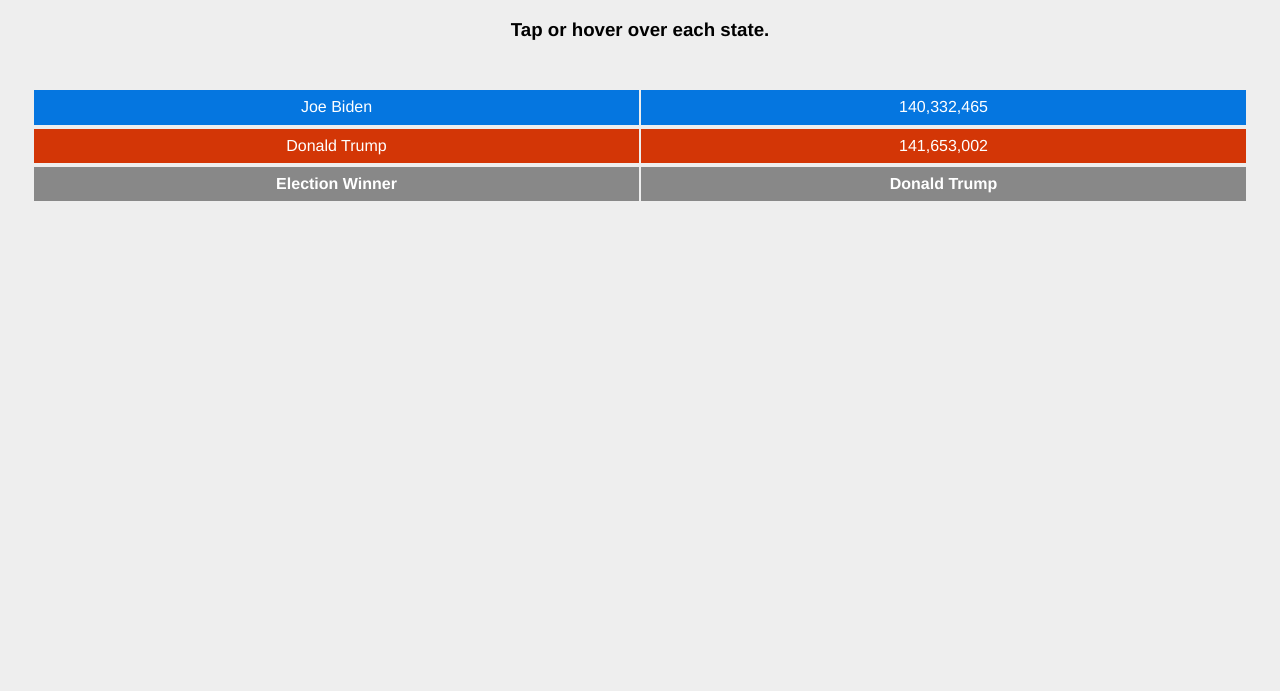
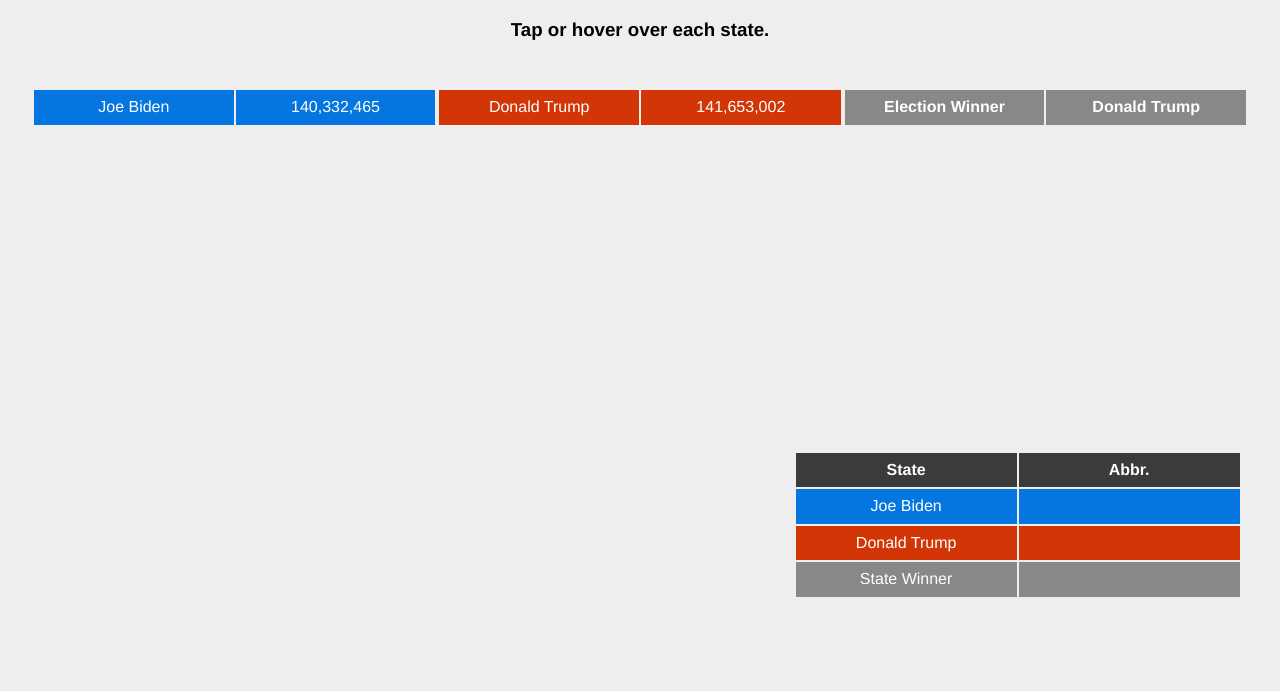
Before and after one commit to ali-shariatii/election-map, a website built with Parcel: page index.html in a window 1280 px wide. Shown: the part 109-800 px from the top of the page. Built offline with nearby package versions, Linux system fonts and the light colour scheme; a script that the page names is missing.

```diff
--- a/index.html
+++ b/index.html
@@ -75,7 +75,7 @@
             </div>
 
             <!-- Table 2: Election map -->
-            <canvas id="map_canvas" width="800" height="550"></canvas><br><br>
+            <canvas id="map_canvas" width="800" height="550"></canvas>
 
             <!-- Table 3: Final results for by each state -->
             <table id="stateResults">
--- a/styles/main.css
+++ b/styles/main.css
@@ -84,6 +84,7 @@
     margin: 0;
     padding: 0;
     max-width: 100%;
+    overflow-x: hidden;
 }
 
 .page {
@@ -128,6 +129,7 @@
 #countryResults {
     display: flex;
     flex-flow: nowrap column;
+    margin: auto;
     width: 100%;
 }
 
@@ -177,6 +179,7 @@
 /* Table 2: Election map */
 canvas {
     width: 95%;
+    margin: auto;
 }
 
 /* Footer */
@@ -194,6 +197,65 @@
     background-clip: text;
     -webkit-text-fill-color: transparent;
 }
+
+@media only screen and (min-width: 700px) {
+    .mapContainer {
+        align-items: flex-end;
+    }
+
+    #countryResults {
+        width: 60%;
+    }
+
+    canvas {
+        width: 90%;
+    }
+
+    #stateResults {
+        position: absolute;
+        right: 3%;
+        bottom: 3%;
+        max-width: 35vw;
+    }
+}
+
+@media only screen and (min-width: 850px) {
+    #stateResults {
+        position: absolute;
+        right: 3%;
+        top: 89%;
+        max-width: 35vw;
+    }
+
+    footer {
+        margin-top: 8%;
+    }
+}
+@media only screen and (min-width: 950px) {
+    #countryResults {
+        width: 100%;
+    }
+
+    #countryResults {
+        flex-direction: row;
+    }
+
+    canvas {
+        width: 75%;
+    }
+
+    #stateResults {
+        position: absolute;
+        right: 3%;
+        top: 70%;
+    }
+
+    footer {
+        margin-top: 10%;
+    }
+
+}
+
 
 /* ==========================================================================
    Helper classes
```
